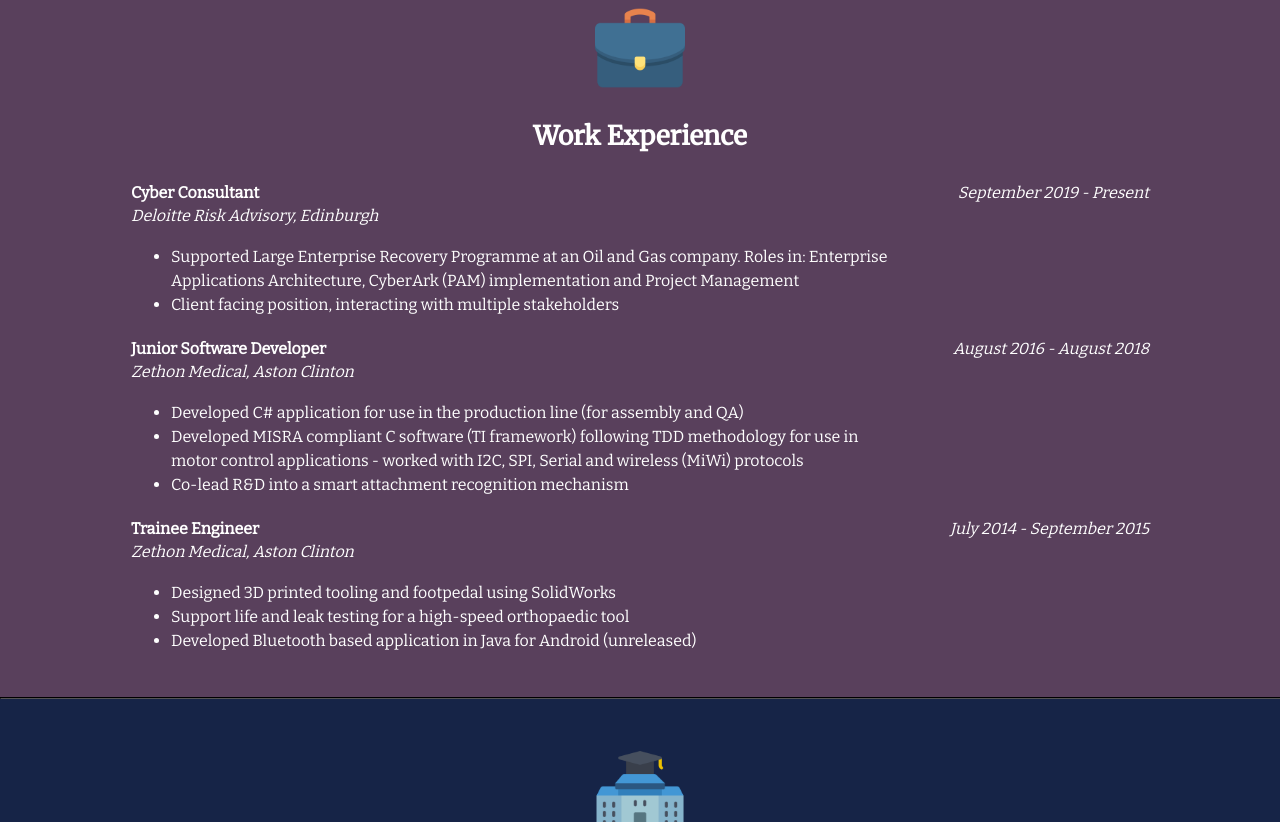
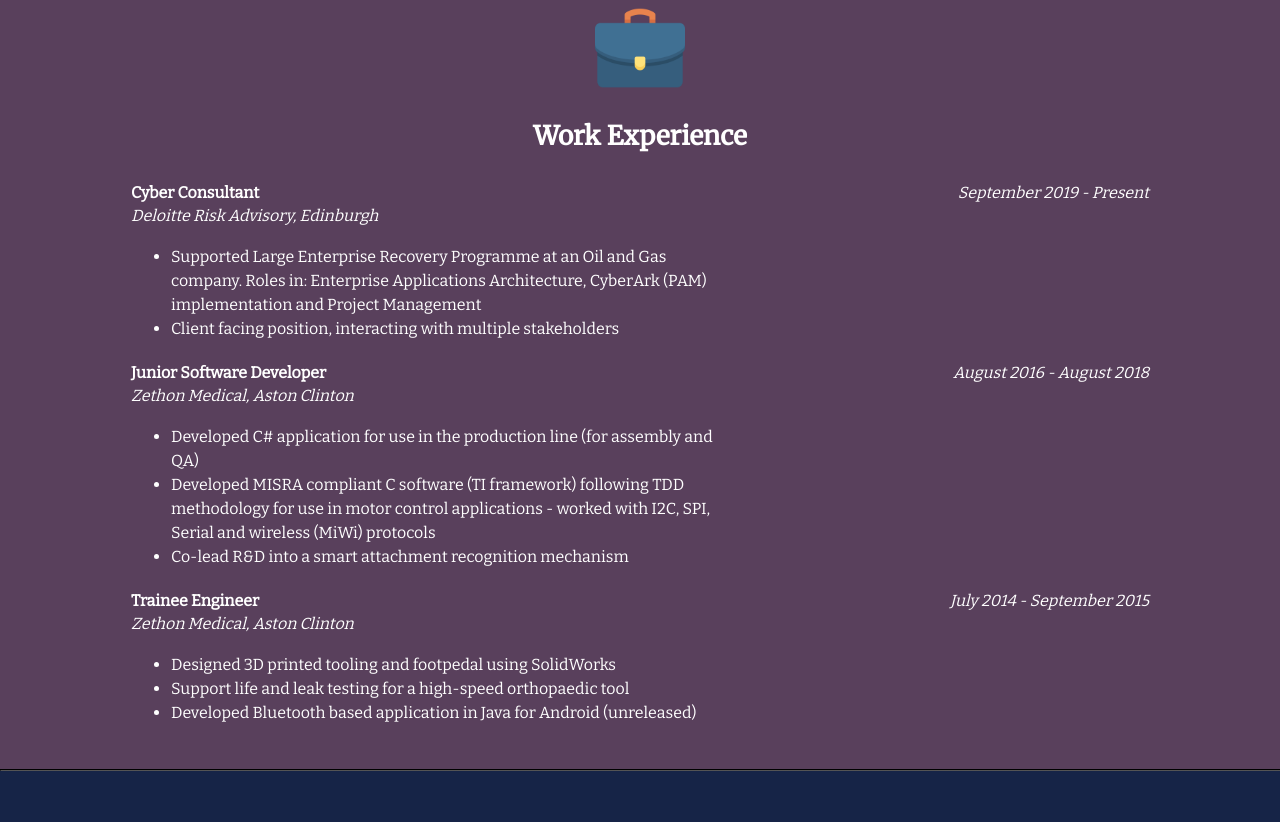
Before and after one commit to rarpda/CV_HTML, a plain HTML site: page index.html in a window 1280 px wide. Shown: the part 1978-2800 px from the top of the page. Drawn offline with nearby package versions, Linux system fonts and the light colour scheme.

Commit message:
Changes to responsive design

```diff
--- a/css/style.css
+++ b/css/style.css
@@ -67,7 +67,12 @@
 
 .date {
   text-align: right;
-  width: 25%;
+  width: 40%;
+}
+
+tr {
+  border-color: black;
+  border-width: thick;
 }
 
 .links {
--- a/index.html
+++ b/index.html
@@ -9,13 +9,14 @@
   <link href='https://fonts.googleapis.com/css?family=Bitter' rel='stylesheet'>
   <link href='https://fonts.googleapis.com/css?family=Merriweather' rel='stylesheet'>
 </head>
-
 <body>
 
   <nav>
     <strong>
+      <a href="index.html">Home</a>
+      <!-- <a href="projects.html">Projects</a> -->
       <a href="mailto:fakeemail@gmail.com">Contact me!</a>
-      <a href="resources/cv.pdf" Download>Download my CV!</a>
+      <!-- <a href="resources/cv.pdf" Download>Download my CV!</a> -->
     </strong>
   </nav>
 
```
